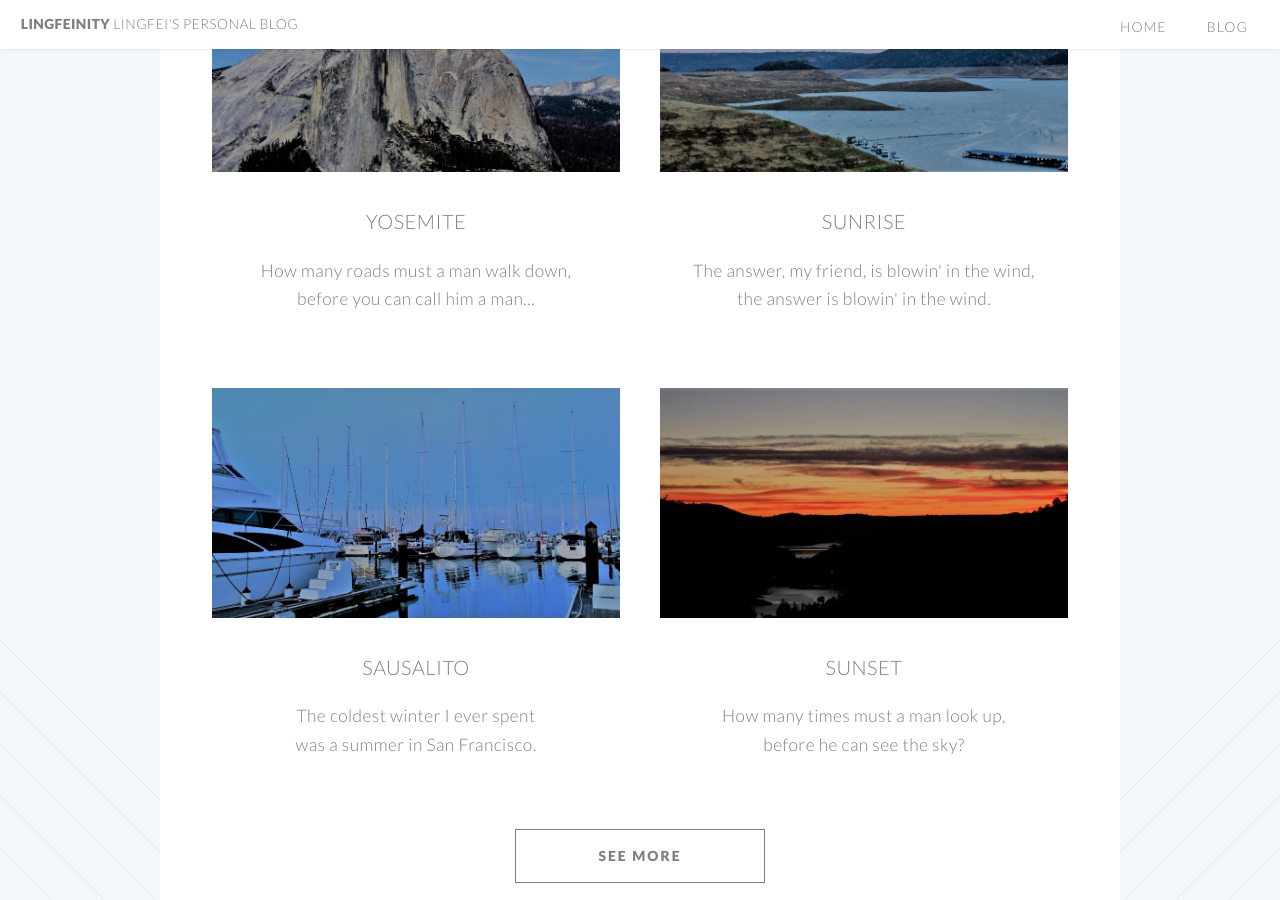
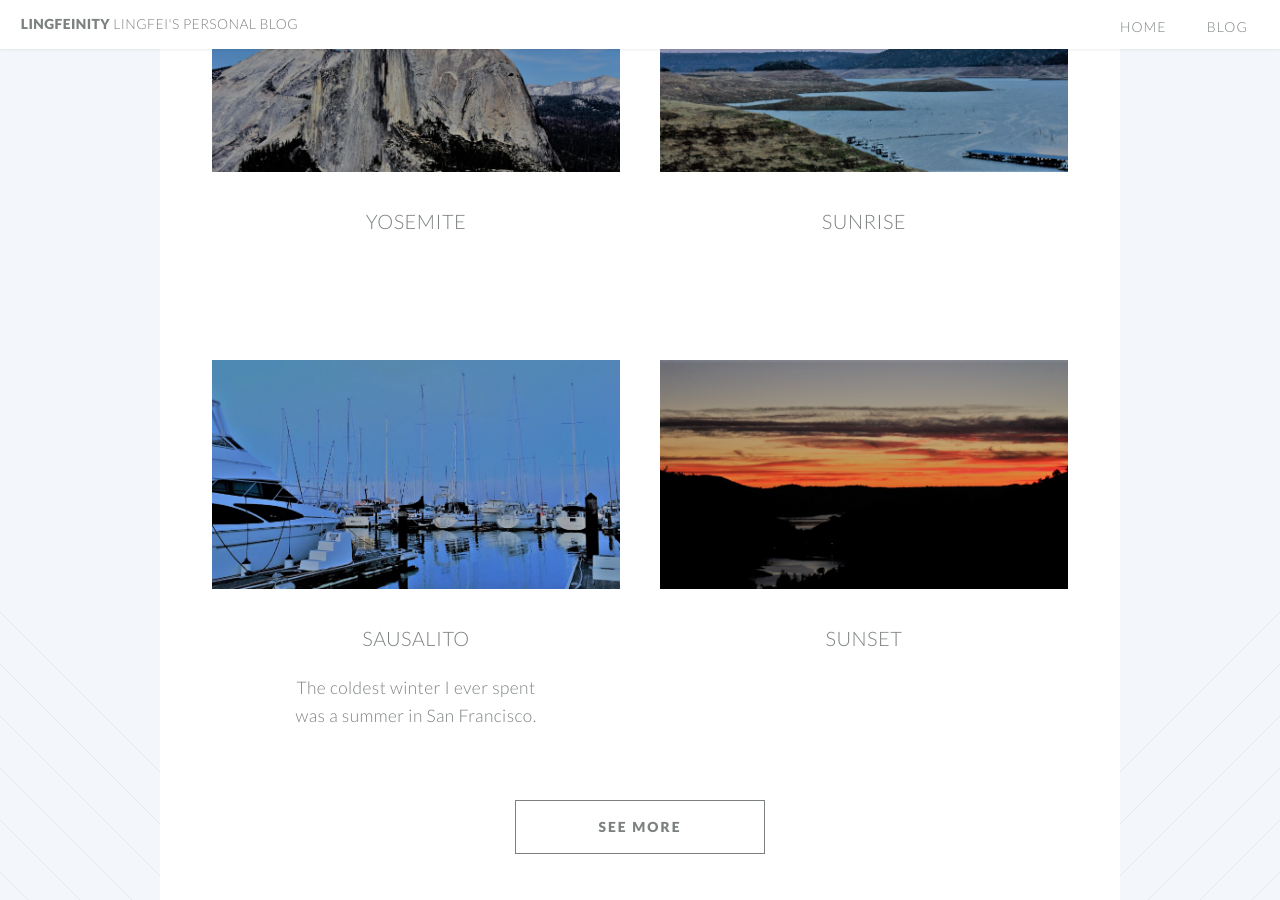
Before and after one commit to lfcui/lfcui.github.io, a Jekyll site: the page built from index.html, in a window 1280 px wide and 900 px high, scrolled down 1051 px. Built offline with Jekyll 4.4.1, drawn with Linux system fonts in a browser that asks for light colours.

Commit message:
changed captions

```diff
--- a/index.html
+++ b/index.html
@@ -25,7 +25,7 @@ layout: landing-page
 									<header>
 										<h3>Yosemite</h3>
 									</header>
-									<p>How many roads must a man walk down,<br /> before you can call him a man...</p>
+									<p> <br /> </p>
 								</section>
 
 							</div>
@@ -36,7 +36,7 @@ layout: landing-page
 									<header>
 										<h3>Sunrise</h3>
 									</header>
-									<p>The answer, my friend, is blowin' in the wind,<br />  the answer is blowin' in the wind.</p>
+									<p> <br />  </p>
 								</section>
 
 							</div>
@@ -60,7 +60,7 @@ layout: landing-page
 									<header>
 										<h3>Sunset</h3>
 									</header>
-									<p>How many times must a man look up, <br /> before he can see the sky?</p>
+									<p><br />  </p>
 								</section>
 
 							</div>
```
